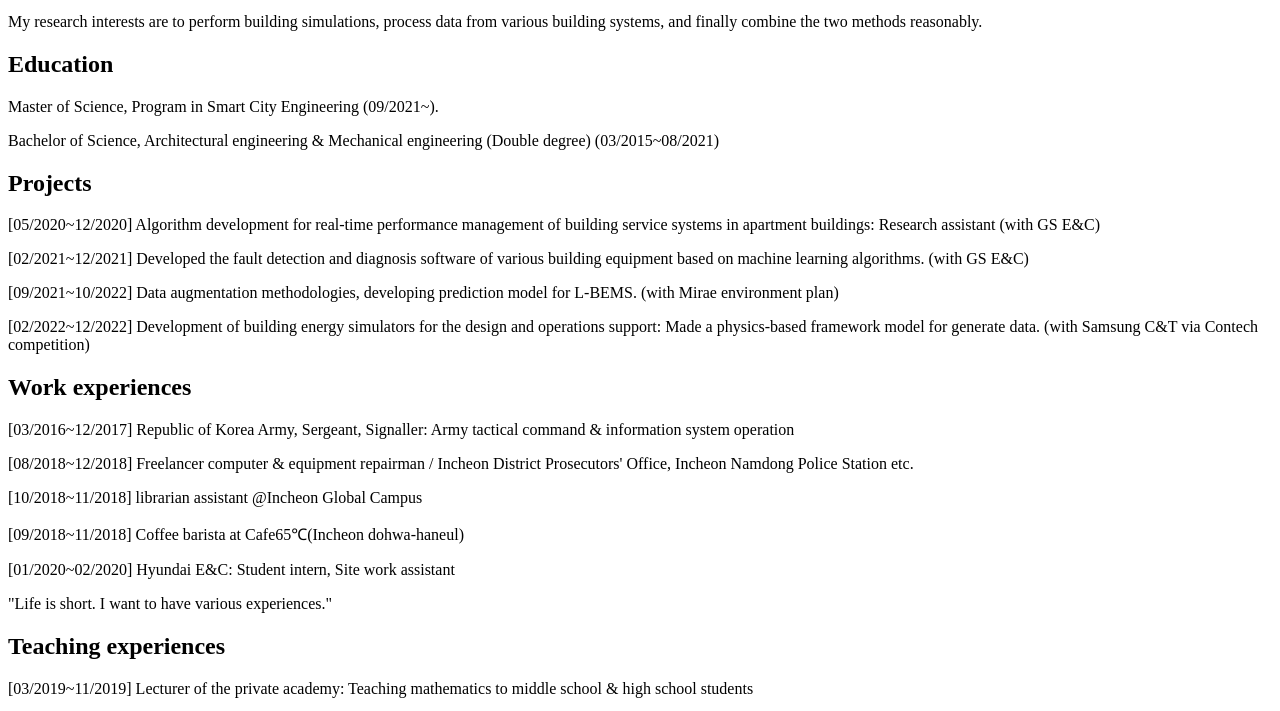
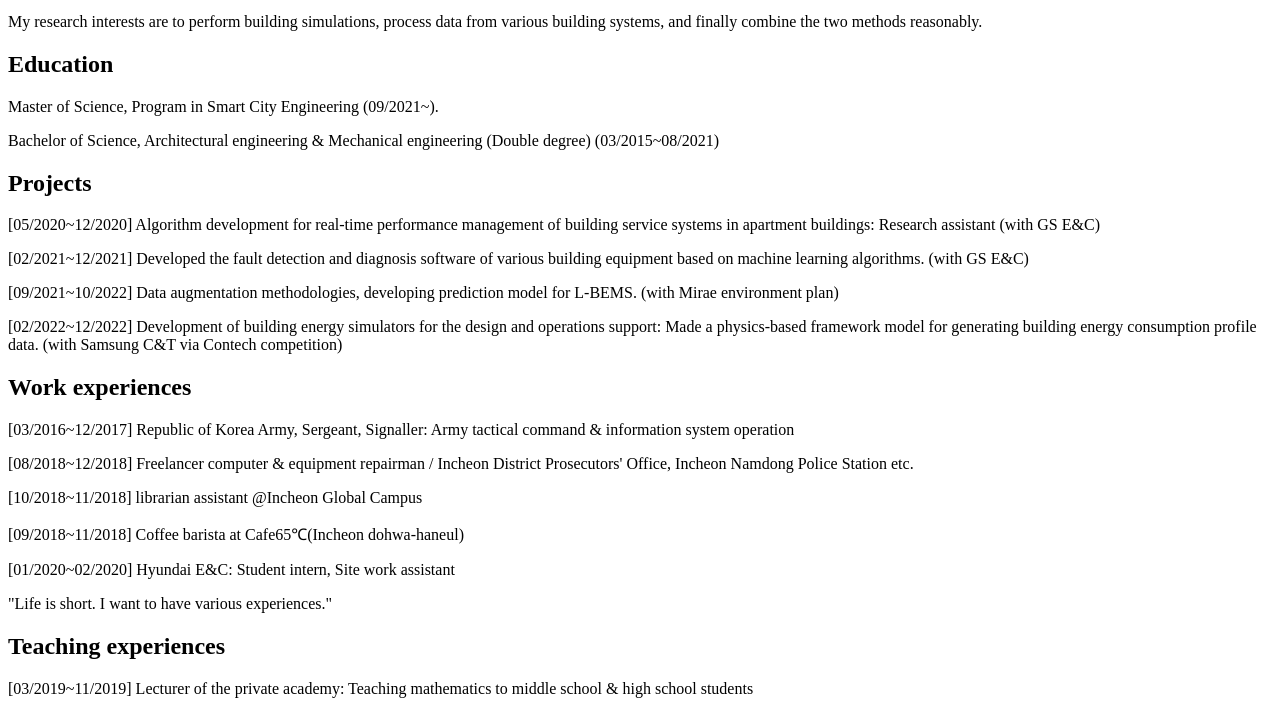
Before and after one commit to KyoungCheolOh/KyoungCheolOh.github.io, a plain HTML site: page index.html in a window 1280 px wide. Shown: the part 88-799 px from the top of the page. Drawn offline with Linux system fonts and the light colour scheme.

Commit message:
Update index.html

```diff
--- a/index.html
+++ b/index.html
@@ -18,7 +18,7 @@
 				<p>[05/2020~12/2020] Algorithm development for real-time performance management of building service systems in apartment buildings: Research assistant (with GS E&C) </p>
 				<p>[02/2021~12/2021] Developed the fault detection and diagnosis software of various building equipment based on machine learning algorithms. (with GS E&C)</p>
 				<p>[09/2021~10/2022] Data augmentation methodologies, developing prediction model for L-BEMS. (with Mirae environment plan)</p>
-				<p>[02/2022~12/2022] Development of building energy simulators for the design and operations support: Made a physics-based framework model for generate data. (with Samsung C&T via Contech competition)</p>
+				<p>[02/2022~12/2022] Development of building energy simulators for the design and operations support: Made a physics-based framework model for generating building energy consumption profile data. (with Samsung C&T via Contech competition)</p>
 
 				<h2> Work experiences</h2>
 				<p>[03/2016~12/2017] Republic of Korea Army, Sergeant, Signaller: Army tactical command & information system operation </p>
```
